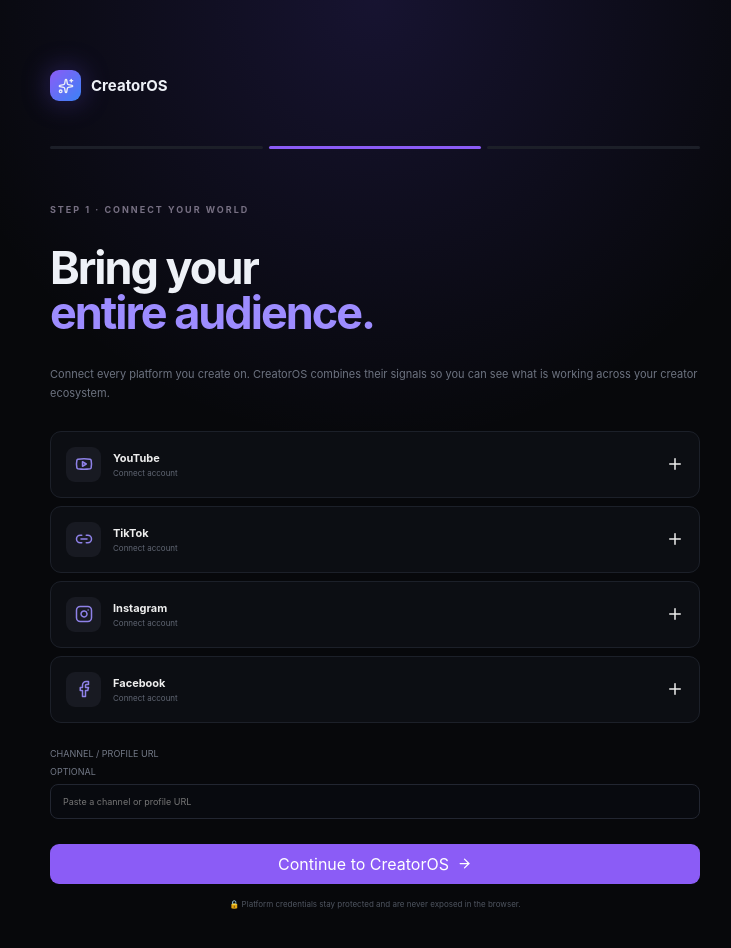
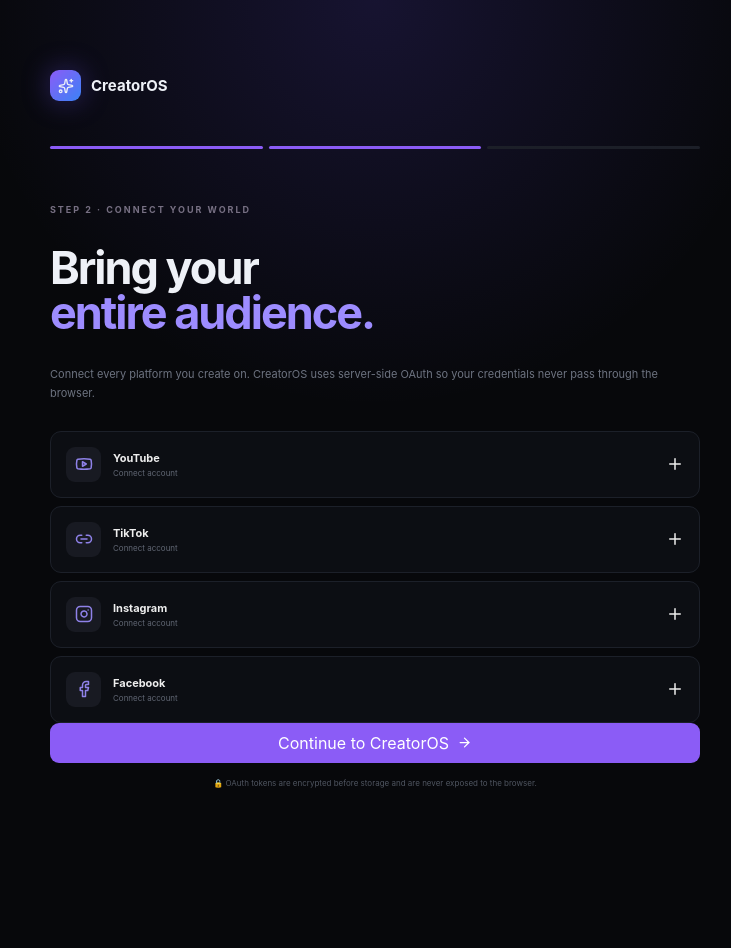
Before and after one commit to frvp6b8s5m-cloud/CreatorOS, a Next.js app: page /onboarding in a window 1280 px wide. Shown: the top 948 px of the page, without its empty margins (265-996 px from the left). After the commit the page ends 858 px from the top, so only its background shows below. Built offline with nearby package versions, Linux system fonts and the light colour scheme.

Commit message:
Connect onboarding to real OAuth flows

```diff
--- a/app/onboarding/page.tsx
+++ b/app/onboarding/page.tsx
@@ -1,5 +1,3 @@
-"use client";
-import { ArrowRight, Check, Facebook, Instagram, Link2, Plus, Sparkles, Youtube } from "lucide-react";
-import { useState } from "react";
-const platforms=[["YouTube",Youtube],["TikTok",Link2],["Instagram",Instagram],["Facebook",Facebook]] as const;
-export default function Onboarding(){const [connected,setConnected]=useState<string[]>([]);const [channel,setChannel]=useState("");return <main className="onboarding"><div className="onboard-shell"><div className="brand"><span className="brandmark"><Sparkles size={16}/></span><b>CreatorOS</b></div><div className="progress"><i/><i className="on"/><i/></div><div className="section-label">STEP 1 · CONNECT YOUR WORLD</div><h1>Bring your<br/><em>entire audience.</em></h1><p>Connect every platform you create on. CreatorOS combines their signals so you can see what is working across your creator ecosystem.</p><div className="platforms">{platforms.map(([p,Icon])=><button key={p} className={connected.includes(p)?"connected":""} onClick={()=>setConnected(x=>x.includes(p)?x.filter(v=>v!==p):[...x,p])}><span className="platform-icon"><Icon size={18}/></span><span><b>{p}</b><small>{connected.includes(p)?"Connected":"Connect account"}</small></span>{connected.includes(p)?<Check size={18}/>:<Plus size={18}/>}</button>)}</div><div className="channel-box"><label>CHANNEL / PROFILE URL <span>OPTIONAL</span><input value={channel} onChange={e=>setChannel(e.target.value)} placeholder="Paste a channel or profile URL"/></label></div><button className="primary continue" onClick={()=>window.location.href="/dashboard"}>Continue to CreatorOS <ArrowRight size={15}/></button><div className="privacy">🔒 Platform credentials stay protected and are never exposed in the browser.</div></div></main>}
+"use client"; import {ArrowRight,Check,Facebook,Instagram,Link2,Plus,Sparkles,Youtube} from "lucide-react"; import {useSearchParams} from "next/navigation";
+const platforms=[["YouTube",Youtube,"youtube"],["TikTok",Link2,"tiktok"],["Instagram",Instagram,"instagram"],["Facebook",Facebook,"facebook"]] as const;
+export default function Onboarding(){const params=useSearchParams();const connected=params.get("connected");const error=params.get("error");return <main className="onboarding"><div className="onboard-shell"><div className="brand"><span className="brandmark"><Sparkles size={16}/></span><b>CreatorOS</b></div><div className="progress"><i className="on"/><i className="on"/><i/></div><div className="section-label">STEP 2 · CONNECT YOUR WORLD</div><h1>Bring your<br/><em>entire audience.</em></h1><p>Connect every platform you create on. CreatorOS uses server-side OAuth so your credentials never pass through the browser.</p>{connected&&<div className="success">✓ {connected} connected successfully.</div>}{error&&<div className="error">{error}</div>}<div className="platforms">{platforms.map(([p,Icon,id])=><a key={p} href={`/api/auth/${id}`} className="platforms-link"><span className="platform-icon"><Icon size={18}/></span><span><b>{p}</b><small>{connected===id?"Connected":"Connect account"}</small></span>{connected===id?<Check size={18}/>:<Plus size={18}/>}</a>)}</div><button className="primary continue" onClick={()=>location.href="/dashboard"}>Continue to CreatorOS <ArrowRight size={15}/></button><div className="privacy">🔒 OAuth tokens are encrypted before storage and are never exposed to the browser.</div></div></main>}
```
